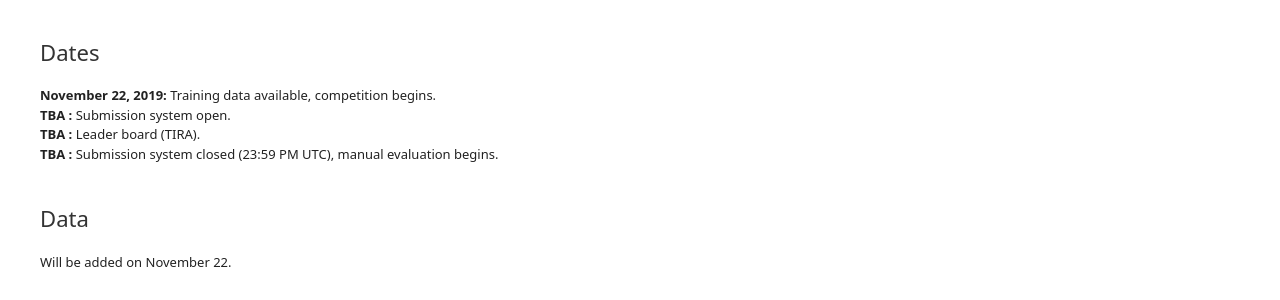
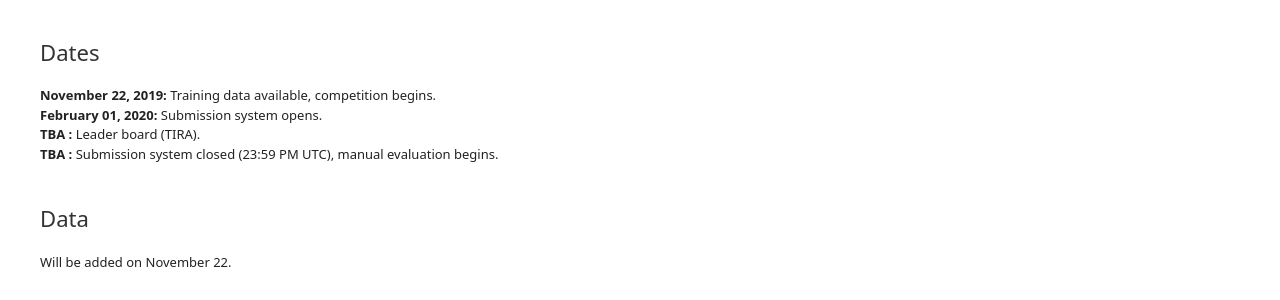
Before and after one commit to YamenAjjour/touche-webis-de.github.io, a Jekyll site: the page built from index.html, in a window 1280 px wide and 900 px high, scrolled down 644 px. Shown: the part 154-454 px from the top of the window. Built offline with Jekyll 4.4.1, drawn with Linux system fonts in a browser that asks for light colours.

Commit message:
submission system opens

```diff
--- a/index.html
+++ b/index.html
@@ -18,7 +18,7 @@ description: Touché @ CLEF Argument Retrieval
                 <h2 class="uk-lead">Dates</h2>
                 <p class="uk-text-left">
                         <strong>November 22, 2019:</strong> Training data available, competition begins.&nbsp; <br>
-                        <strong>TBA :</strong> Submission system open.<br>
+                        <strong>February 01, 2020:</strong> Submission system opens.<br>
                         <strong>TBA :</strong> Leader board (TIRA).<br><!--<a
                                 href="#"
                                 class="uk-text-bold" style="text-decoration:underline">Leader board (TIRA)</a><br>-->
```
